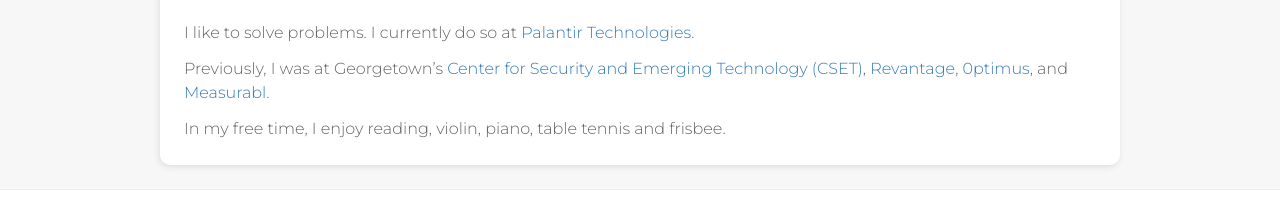
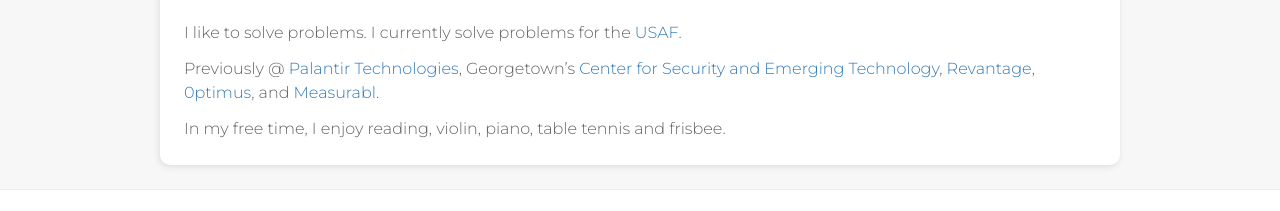
Before and after one commit to Jerodsun/Jerodsun.github.io, a plain HTML site: page about/index.html in a window 1280 px wide. Shown: the part 180-391 px from the top of the page. Drawn offline with Linux system fonts and the light colour scheme; files whose address does not match are found by name.

Commit message:
update index

```diff
--- a/about/index.html
+++ b/about/index.html
@@ -58,9 +58,9 @@
   </header>
 
   <div class="post-content">
-    <p>I like to solve problems. I currently do so at <a href="https://palantir.com/">Palantir Technologies</a>.</p>
+    <p>I like to solve problems. I currently solve problems for the <a href="https://www.futures.af.mil/About-Us/">USAF</a>.</p>
 
-<p>Previously, I was at Georgetown’s <a href="http://cset.georgetown.edu">Center for Security and Emerging Technology (CSET)</a>, <a href="https://www.revantage.com/">Revantage</a>, <a href="https://0ptimus.com/">0ptimus</a>, and <a href="https://www.measurabl.com/">Measurabl</a>.</p>
+<p>Previously @ <a href="https://palantir.com/">Palantir Technologies</a>, Georgetown’s <a href="http://cset.georgetown.edu">Center for Security and Emerging Technology</a>, <a href="https://www.revantage.com/">Revantage</a>, <a href="https://0ptimus.com/">0ptimus</a>, and <a href="https://www.measurabl.com/">Measurabl</a>.</p>
 
 <p>In my free time, I enjoy reading, violin, piano, table tennis and frisbee.</p>
 
```
